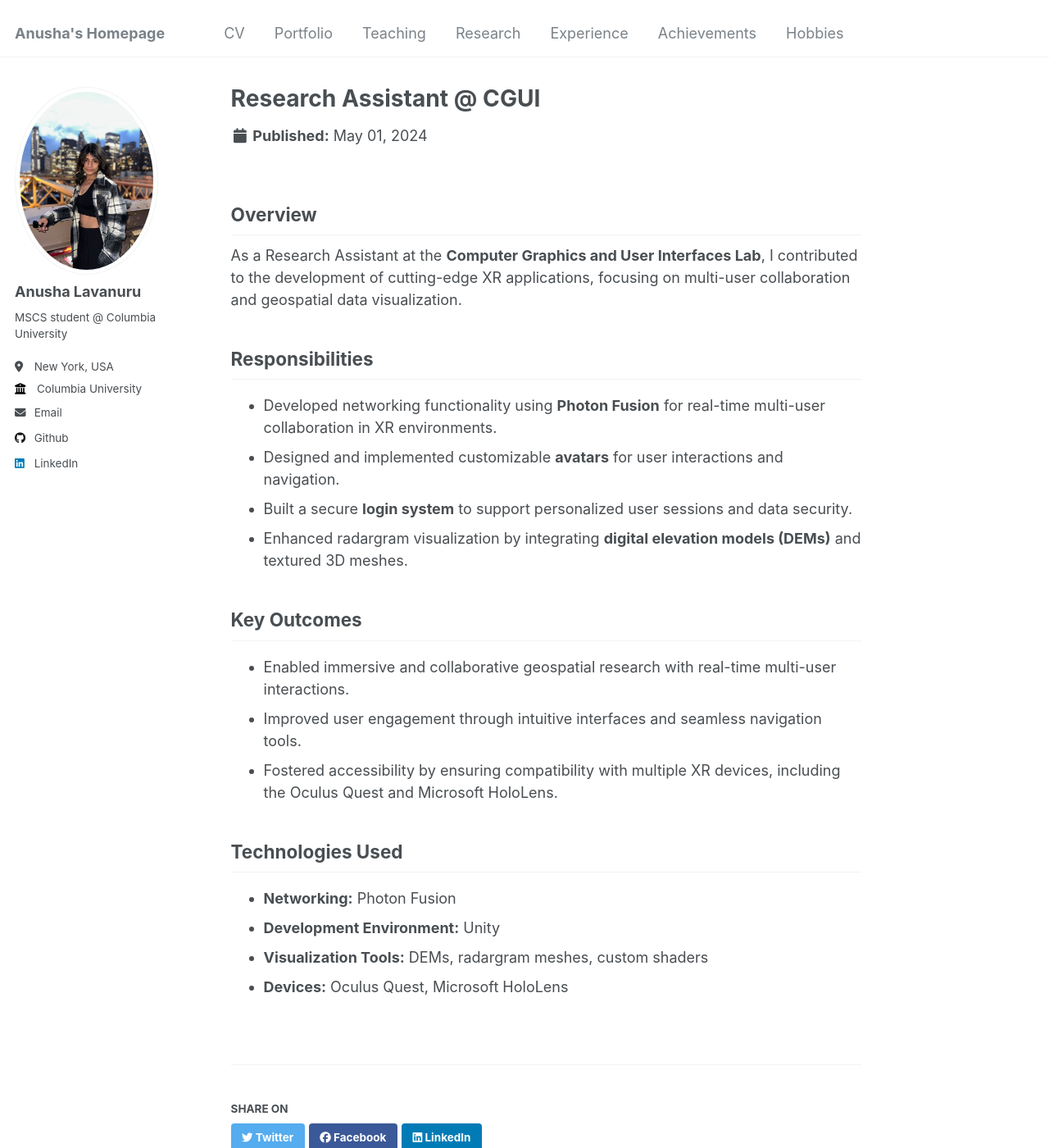
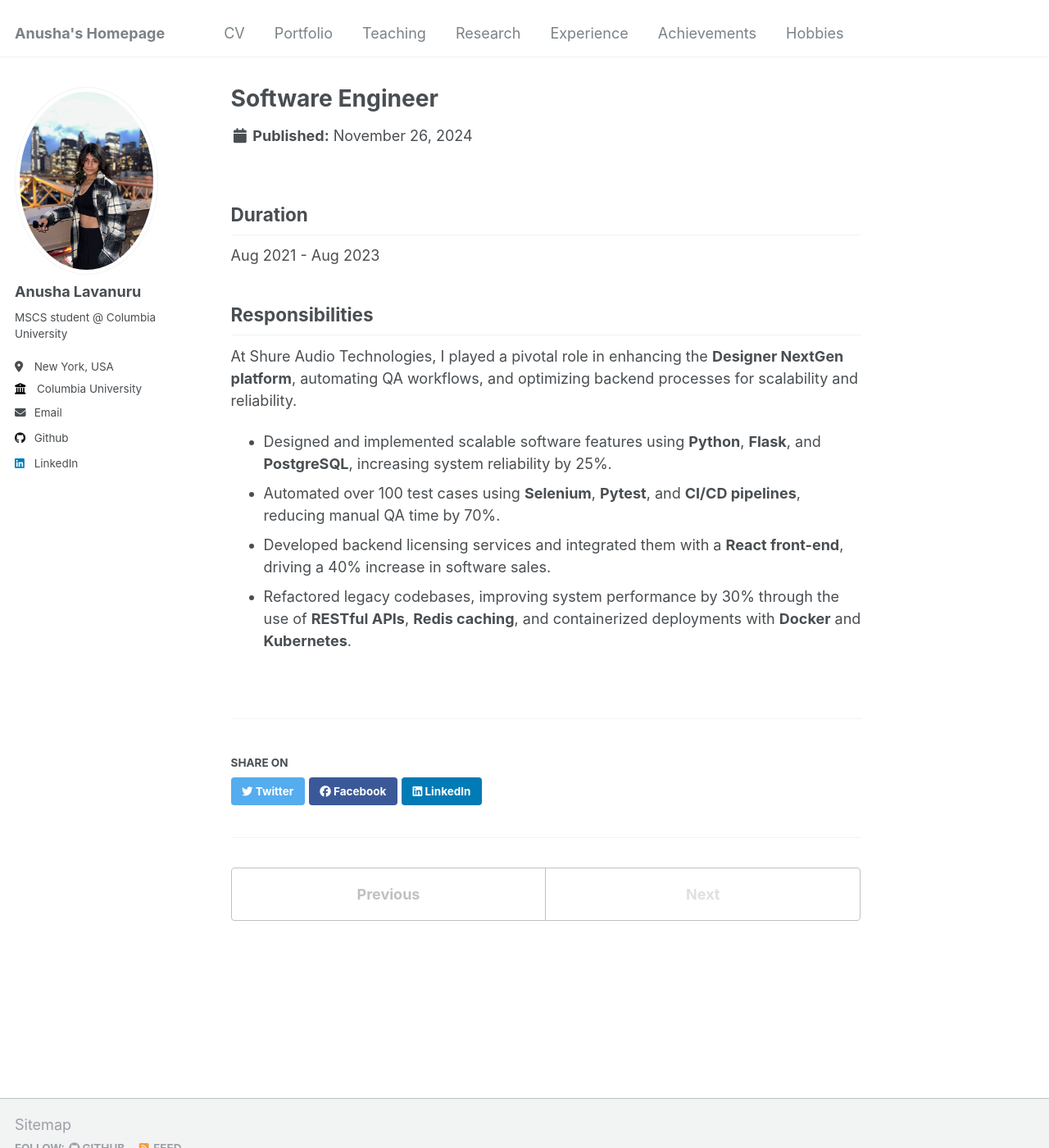
Before and after one commit to AnushaLavanuru5/AnushaL.github.io, a Jekyll site: the page built from _experience/experience-4.md, in a window 1280 px wide and 1400 px high. Shown: the whole window at 82% size. Built offline with Jekyll 4.4.1, drawn with Linux system fonts in a browser that asks for light colours.

Commit message:
Update experience-4.md

```diff
--- a/_experience/experience-4.md
+++ b/_experience/experience-4.md
@@ -1,31 +1,18 @@
 ---
-title: "Research Assistant @ CGUI"
-date: 2024-05-01
+title: "Software Engineer"
 organization: "Columbia University"
-duration: "May 2024 – Present"
+excerpt: "Worked for [Shure Audio Technologies](https://www.shure.com/en-IN)"
 collection: experience
 ---
-
-Overview
+Duration
 ---
-As a Research Assistant at the **Computer Graphics and User Interfaces Lab**, I contributed to the development of cutting-edge XR applications, focusing on multi-user collaboration and geospatial data visualization.
+Aug 2021 - Aug 2023
 
 Responsibilities
 ---
-- Developed networking functionality using **Photon Fusion** for real-time multi-user collaboration in XR environments.
-- Designed and implemented customizable **avatars** for user interactions and navigation.
-- Built a secure **login system** to support personalized user sessions and data security.
-- Enhanced radargram visualization by integrating **digital elevation models (DEMs)** and textured 3D meshes.
+At Shure Audio Technologies, I played a pivotal role in enhancing the **Designer NextGen platform**, automating QA workflows, and optimizing backend processes for scalability and reliability.
 
-Key Outcomes
----
-- Enabled immersive and collaborative geospatial research with real-time multi-user interactions.
-- Improved user engagement through intuitive interfaces and seamless navigation tools.
-- Fostered accessibility by ensuring compatibility with multiple XR devices, including the Oculus Quest and Microsoft HoloLens.
-
-Technologies Used
----
-- **Networking:** Photon Fusion
-- **Development Environment:** Unity
-- **Visualization Tools:** DEMs, radargram meshes, custom shaders
-- **Devices:** Oculus Quest, Microsoft HoloLens
+- Designed and implemented scalable software features using **Python**, **Flask**, and **PostgreSQL**, increasing system reliability by 25%.
+- Automated over 100 test cases using **Selenium**, **Pytest**, and **CI/CD pipelines**, reducing manual QA time by 70%.
+- Developed backend licensing services and integrated them with a **React front-end**, driving a 40% increase in software sales.
+- Refactored legacy codebases, improving system performance by 30% through the use of **RESTful APIs**, **Redis caching**, and containerized deployments with **Docker** and **Kubernetes**.
```
